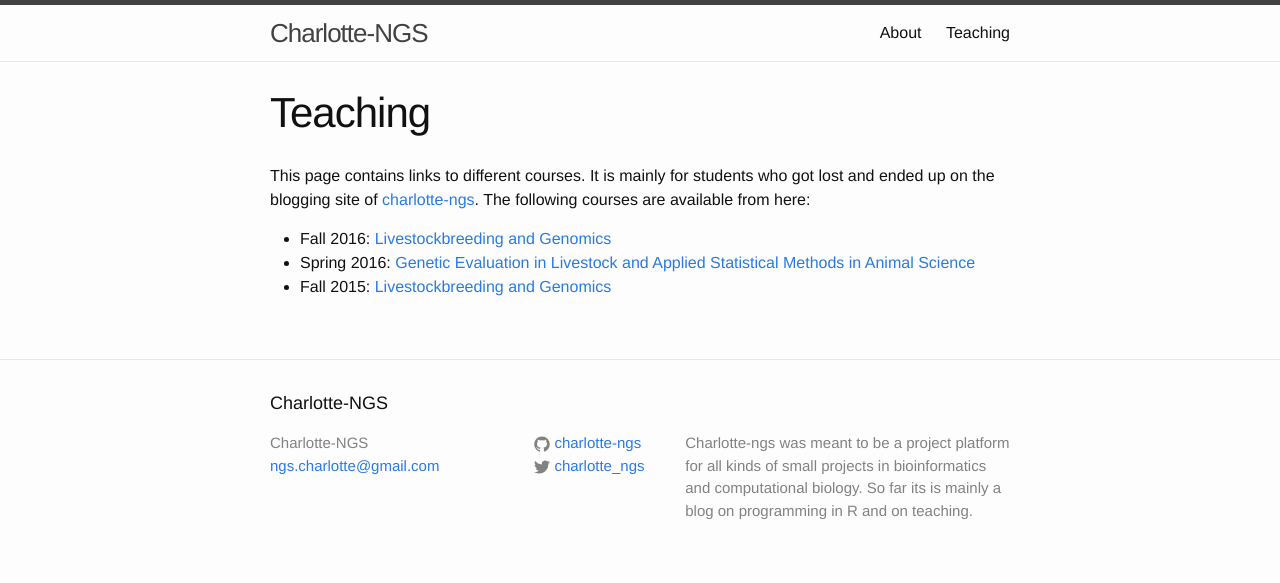
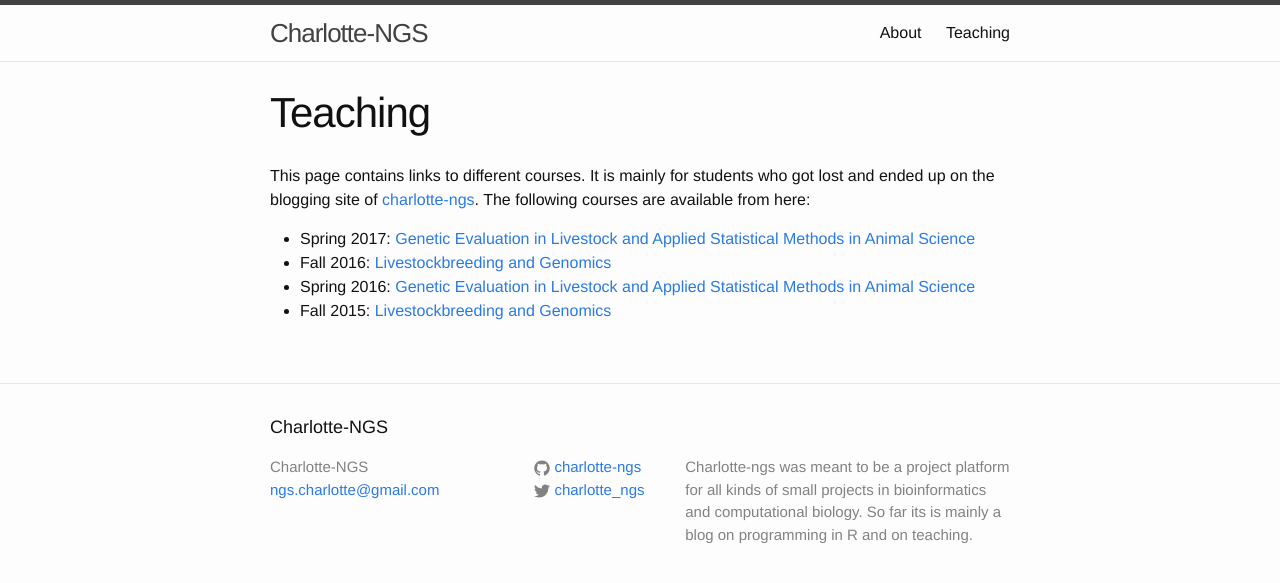
Before and after one commit to charlotte-ngs/charlotte-ngs.github.io, a Jekyll site: the page built from teaching.md, in a window 1280 px wide. Shown: the top 583 px of the page. Built offline with Jekyll 4.4.1, drawn with Linux system fonts in a browser that asks for light colours.

Commit message:
Link to course in FS2017

```diff
--- a/teaching.md
+++ b/teaching.md
@@ -6,6 +6,7 @@ permalink: /teaching/
 
 This page contains links to different courses. It is mainly for students who got lost and ended up on the blogging site of [charlotte-ngs](http://charlotte-ngs.github.io). The following courses are available from here:
 
+- Spring 2017: [Genetic Evaluation in Livestock and Applied Statistical Methods in Animal Science](http://charlotte-ngs.github.io/GELASMFS2017/)
 - Fall 2016:   [Livestockbreeding and Genomics](https://charlotte-ngs.github.io/LBGHS2016/)
 - Spring 2016: [Genetic Evaluation in Livestock and Applied Statistical Methods in Animal Science](http://charlotte-ngs.github.io/GELASM/)
 - Fall 2015:   [Livestockbreeding and Genomics](http://charlotte-ngs.github.io/LivestockBreedingAndGenomics/)
```
